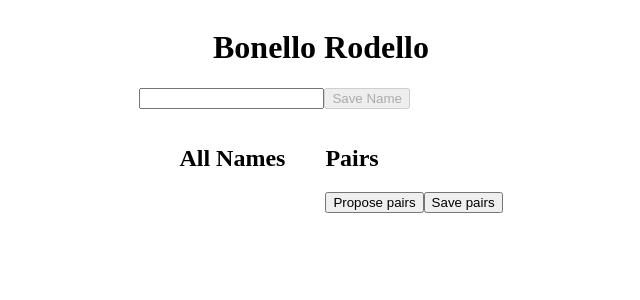
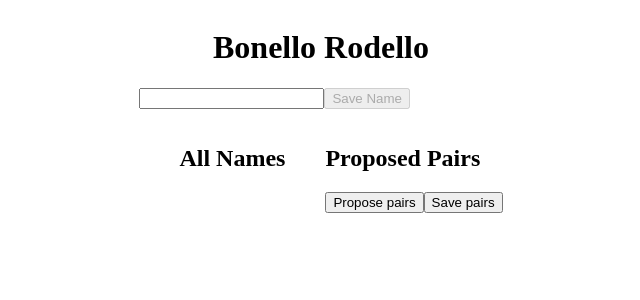
Before and after one commit to FRFlor/pair-maker, a Vue app: page / in a window 1280 px wide. Shown: the top 300 px of the page, without its empty margins (319-959 px from the left). Built offline with nearby package versions, Linux system fonts and the light colour scheme.

Commit message:
Rename header

```diff
--- a/src/components/PairMaker.vue
+++ b/src/components/PairMaker.vue
@@ -47,7 +47,7 @@ function saveProposedPairings() {
     </ul>
 
     <ul id="pairs-list">
-      <h2>Pairs</h2>
+      <h2>Proposed Pairs</h2>
       <button id="see-proposed-pairings" @click="displayProposedPairings">Propose pairs</button>
       <button id="save-proposed-pairing" @click="saveProposedPairings">Save pairs</button>
       <li v-for="proposedPairing in proposedPairingList" :key="proposedPairing">{{ proposedPairing }}</li>
```
